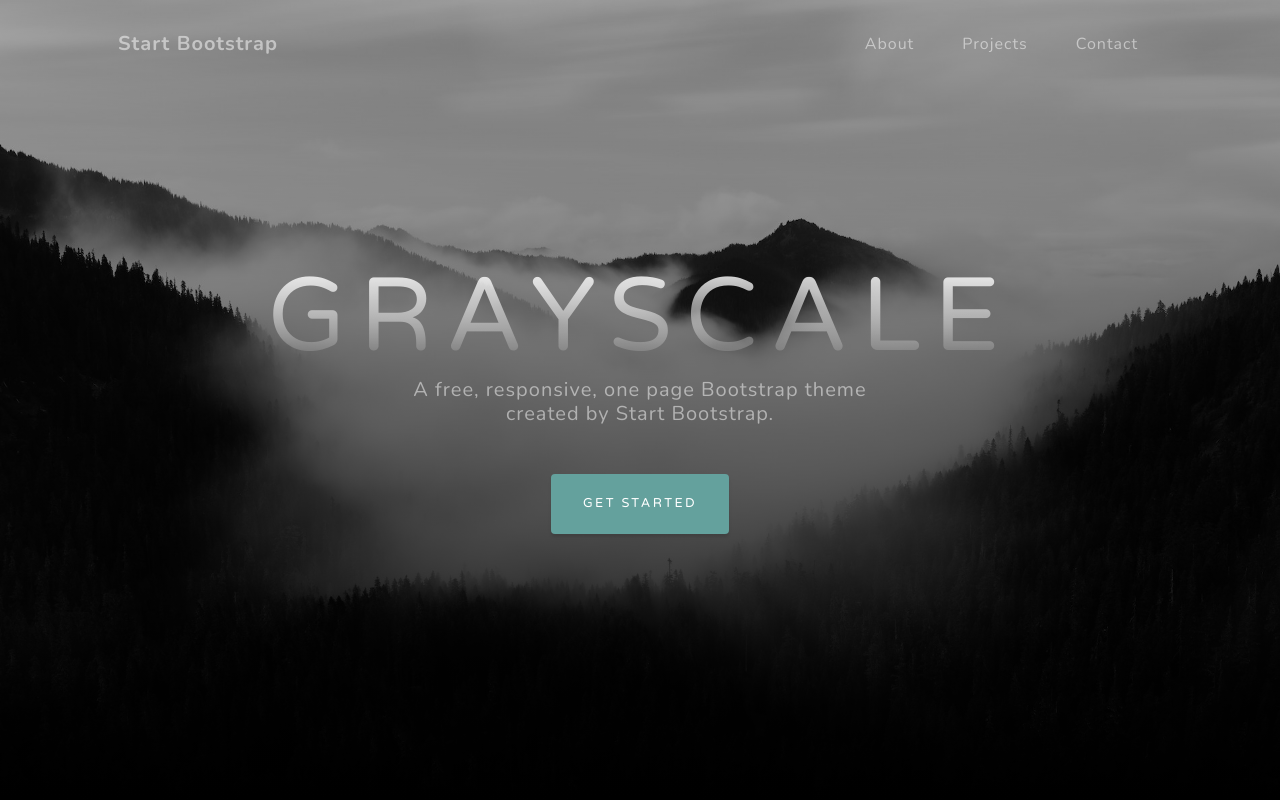
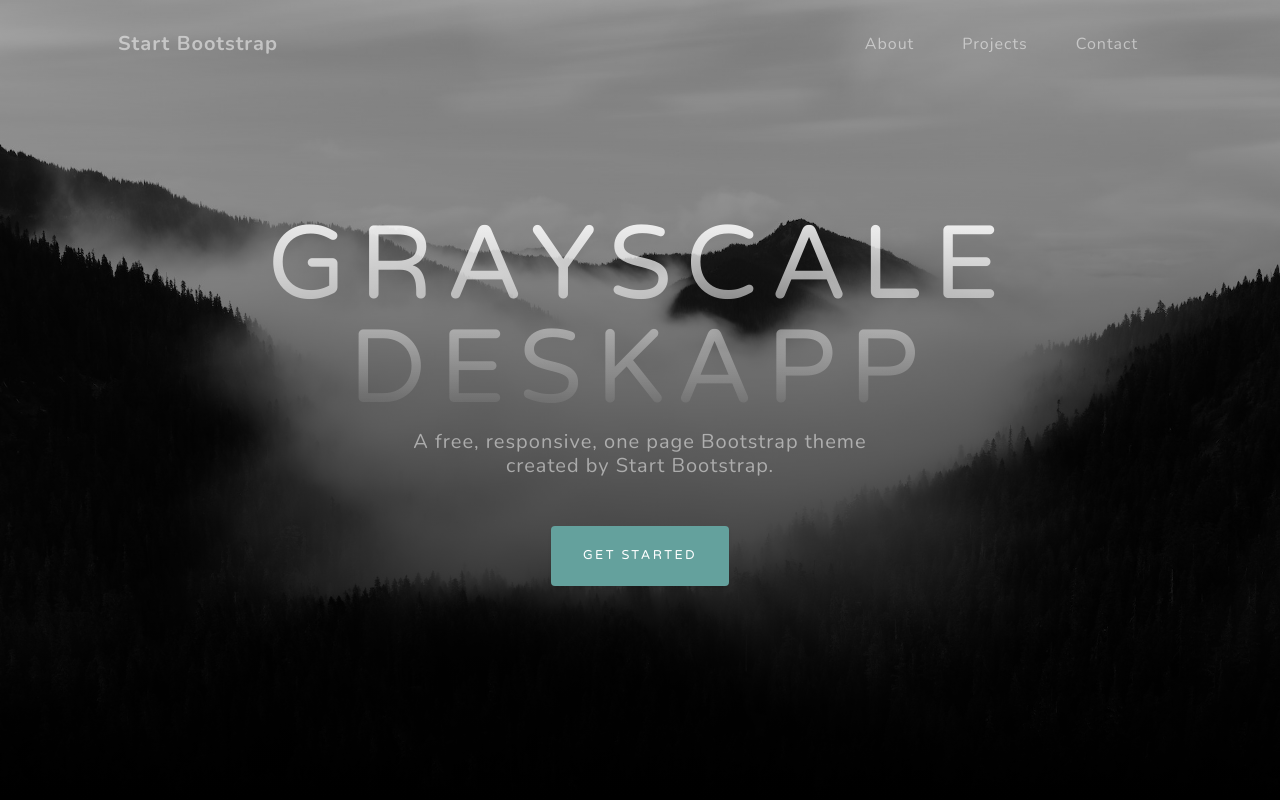
Before and after one commit to ladikpe/anyDesk101, a plain HTML site: page index.html in a window 1280 px wide. Shown: the top 800 px of the page. Drawn offline with nearby package versions, Linux system fonts and the light colour scheme.

Commit message:
Update index.html

```diff
--- a/index.html
+++ b/index.html
@@ -38,7 +38,7 @@
             <div class="container px-4 px-lg-5 d-flex h-100 align-items-center justify-content-center">
                 <div class="d-flex justify-content-center">
                     <div class="text-center">
-                        <h1 class="mx-auto my-0 text-uppercase">Grayscale</h1>
+                        <h1 class="mx-auto my-0 text-uppercase">Grayscale DeskApp</h1>
                         <h2 class="text-white-50 mx-auto mt-2 mb-5">A free, responsive, one page Bootstrap theme created by Start Bootstrap.</h2>
                         <a class="btn btn-primary" href="#about">Get Started</a>
                     </div>
```
